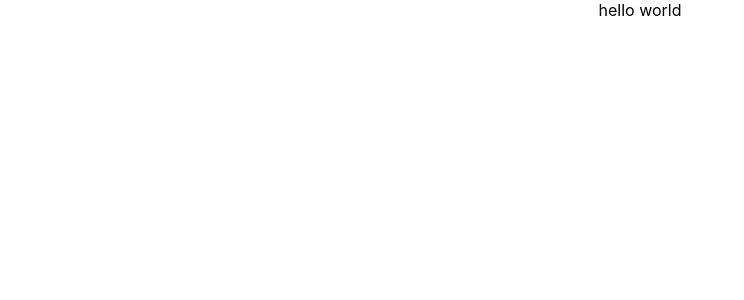
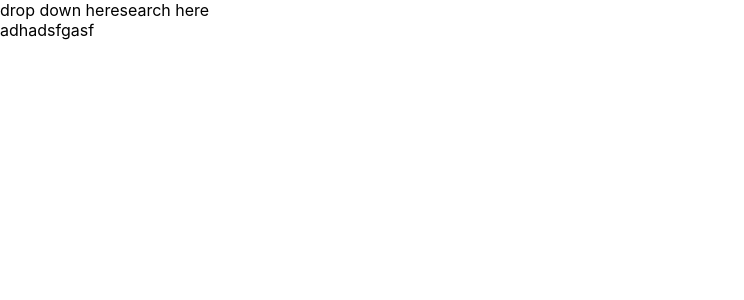
Before and after one commit to rarestpepes/assignment, a React (Create React App) app: page / in a window 1280 px wide. Shown: the top 300 px of the page, without its empty margins (0-744 px from the left). Built offline with nearby package versions, Linux system fonts and the light colour scheme.

Commit message:
create comps

```diff
--- a/src/App.css
+++ b/src/App.css
@@ -1,38 +1,3 @@
-.App {
-  text-align: center;
+.d-flex {
+    display: flex;
 }
-
-.App-logo {
-  height: 40vmin;
-  pointer-events: none;
-}
-
-@media (prefers-reduced-motion: no-preference) {
-  .App-logo {
-    animation: App-logo-spin infinite 20s linear;
-  }
-}
-
-.App-header {
-  background-color: #282c34;
-  min-height: 100vh;
-  display: flex;
-  flex-direction: column;
-  align-items: center;
-  justify-content: center;
-  font-size: calc(10px + 2vmin);
-  color: white;
-}
-
-.App-link {
-  color: #61dafb;
-}
-
-@keyframes App-logo-spin {
-  from {
-    transform: rotate(0deg);
-  }
-  to {
-    transform: rotate(360deg);
-  }
-}
--- a/src/App.js
+++ b/src/App.js
@@ -1,9 +1,12 @@
 import './App.css';
+import AllCountries from "./comps/countries/AllCountries";
+import Toolbar from "./comps/toolbar/Toolbar";
 
 function App() {
   return (
-    <div className="App">
-      hello world
+    <div className="">
+        <Toolbar/>
+        <AllCountries/>
     </div>
   );
 }
--- /dev/null
+++ b/src/comps/countries/AllCountries.js
@@ -0,0 +1,11 @@
+import React from 'react';
+
+const AllCountries = () => {
+    return (
+        <div>
+            adhadsfgasf
+        </div>
+    );
+};
+
+export default AllCountries;
--- /dev/null
+++ b/src/comps/toolbar/Search.js
@@ -0,0 +1,11 @@
+import React from 'react';
+
+const Search = () => {
+    return (
+        <div>
+            search here
+        </div>
+    );
+};
+
+export default Search;
--- /dev/null
+++ b/src/comps/toolbar/SelectFilter.js
@@ -0,0 +1,11 @@
+import React from 'react';
+
+const SelectFilter = () => {
+    return (
+        <div>
+            drop down here
+        </div>
+    );
+};
+
+export default SelectFilter;
--- /dev/null
+++ b/src/comps/toolbar/Toolbar.js
@@ -0,0 +1,14 @@
+import React from 'react';
+import SelectFilter from "./SelectFilter";
+import Search from "./Search";
+
+const Toolbar = () => {
+    return (
+        <div className={"d-flex"}>
+            <SelectFilter/>
+            <Search/>
+        </div>
+    );
+};
+
+export default Toolbar;
```
